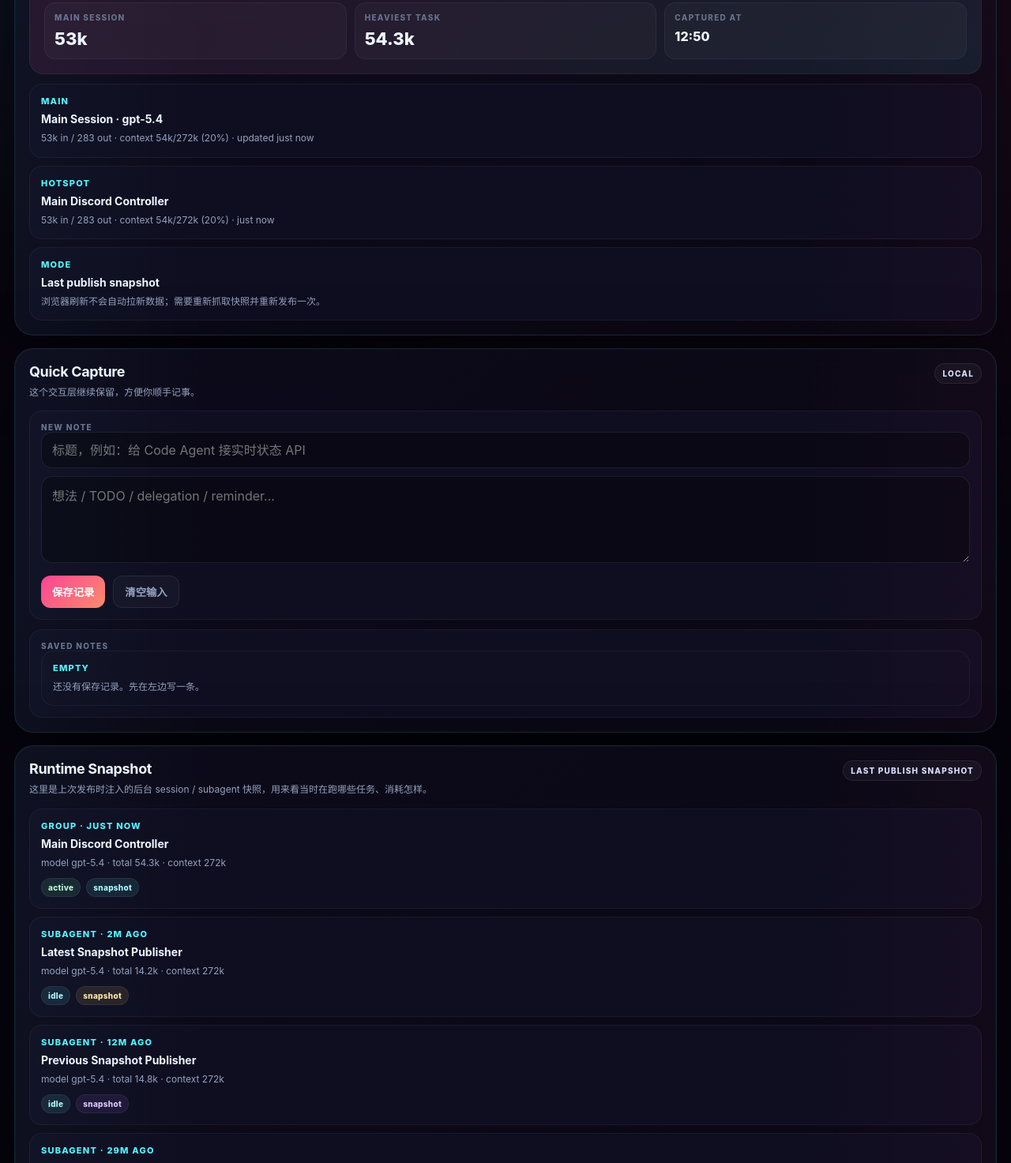
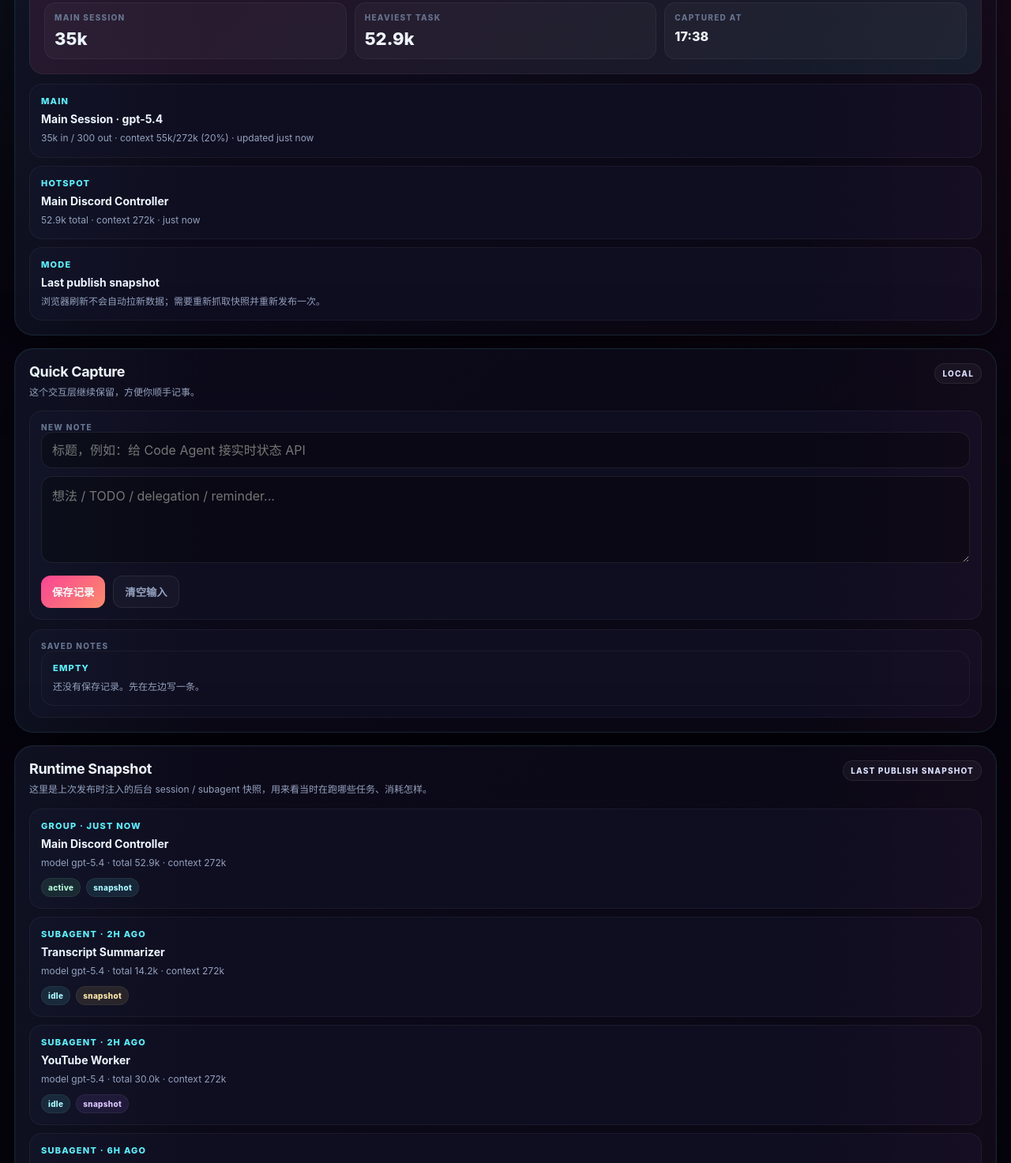
Before and after one commit to simonchen6510-blip/mission-control-dashboard, a plain HTML site: page index.html in a window 1280 px wide. Shown: the part 1327-2800 px from the top of the page at 79% size. Drawn offline with Linux system fonts and the light colour scheme.

Commit message:
Publish mission control dashboard

```diff
--- a/index.html
+++ b/index.html
@@ -225,14 +225,14 @@
         '添加智能 Cron（条件触发而不仅是定时）'
       ],
       runtimeSnapshot: {
-        capturedAt: '2026-03-18 12:50 GMT+8',
+        capturedAt: '2026-03-18 17:38 GMT+8',
         mainSession: {
           name: 'Main Session',
           model: 'gpt-5.4',
           updated: 'just now',
-          tokensIn: '53k',
-          tokensOut: '283',
-          context: '54k/272k (20%)',
+          tokensIn: '35k',
+          tokensOut: '300',
+          context: '55k/272k (20%)',
           status: 'running'
         },
         activeTasks: [
@@ -241,25 +241,25 @@
             sessionType: 'group',
             model: 'gpt-5.4',
             updated: 'just now',
-            totalTokens: '54.3k',
+            totalTokens: '52.9k',
             context: '272k',
             state: 'active'
           },
           {
-            name: 'Latest Snapshot Publisher',
+            name: 'Transcript Summarizer',
             sessionType: 'subagent',
             model: 'gpt-5.4',
-            updated: '2m ago',
+            updated: '2h ago',
             totalTokens: '14.2k',
             context: '272k',
             state: 'idle'
           },
           {
-            name: 'Previous Snapshot Publisher',
+            name: 'YouTube Worker',
             sessionType: 'subagent',
             model: 'gpt-5.4',
-            updated: '12m ago',
-            totalTokens: '14.8k',
+            updated: '2h ago',
+            totalTokens: '30.0k',
             context: '272k',
             state: 'idle'
           },
@@ -267,19 +267,10 @@
             name: 'Historic Publish Worker',
             sessionType: 'subagent',
             model: 'gpt-5.4',
-            updated: '29m ago',
-            totalTokens: '16.7k',
+            updated: '6h ago',
+            totalTokens: '16.8k',
             context: '272k',
             state: 'idle'
-          },
-          {
-            name: 'Legacy Repo Push Session',
-            sessionType: 'subagent',
-            model: 'k2p5',
-            updated: '3h ago',
-            totalTokens: '44.7k',
-            context: '262k',
-            state: 'heavy'
           }
         ]
       },
@@ -288,9 +279,9 @@
         agentCount: 4,
         sourceFileCount: 3,
         decisionCount: 4,
-        sessionCount: 5,
+        sessionCount: 4,
         activeCount: 1,
-        tokenHot: '54.3k'
+        tokenHot: '52.9k'
       }
     };
   </script>
@@ -403,11 +394,11 @@
                 </div>
                 <div class="mini-box">
                   <div class="tiny-label">heaviest task</div>
-                  <div class="v">54.3k</div>
+                  <div class="v">52.9k</div>
                 </div>
                 <div class="mini-box">
                   <div class="tiny-label">captured at</div>
-                  <div class="v" style="font-size:16px;">12:50</div>
+                  <div class="v" style="font-size:16px;">17:38</div>
                 </div>
               </div>
             </div>
@@ -421,7 +412,7 @@
               <div class="card">
                 <div class="time">Hotspot</div>
                 <h3>Main Discord Controller</h3>
-                <p>53k in / 283 out · context 54k/272k (20%) · just now</p>
+                <p>52.9k total · context 272k · just now</p>
               </div>
               <div class="card">
                 <div class="time">Mode</div>
```
